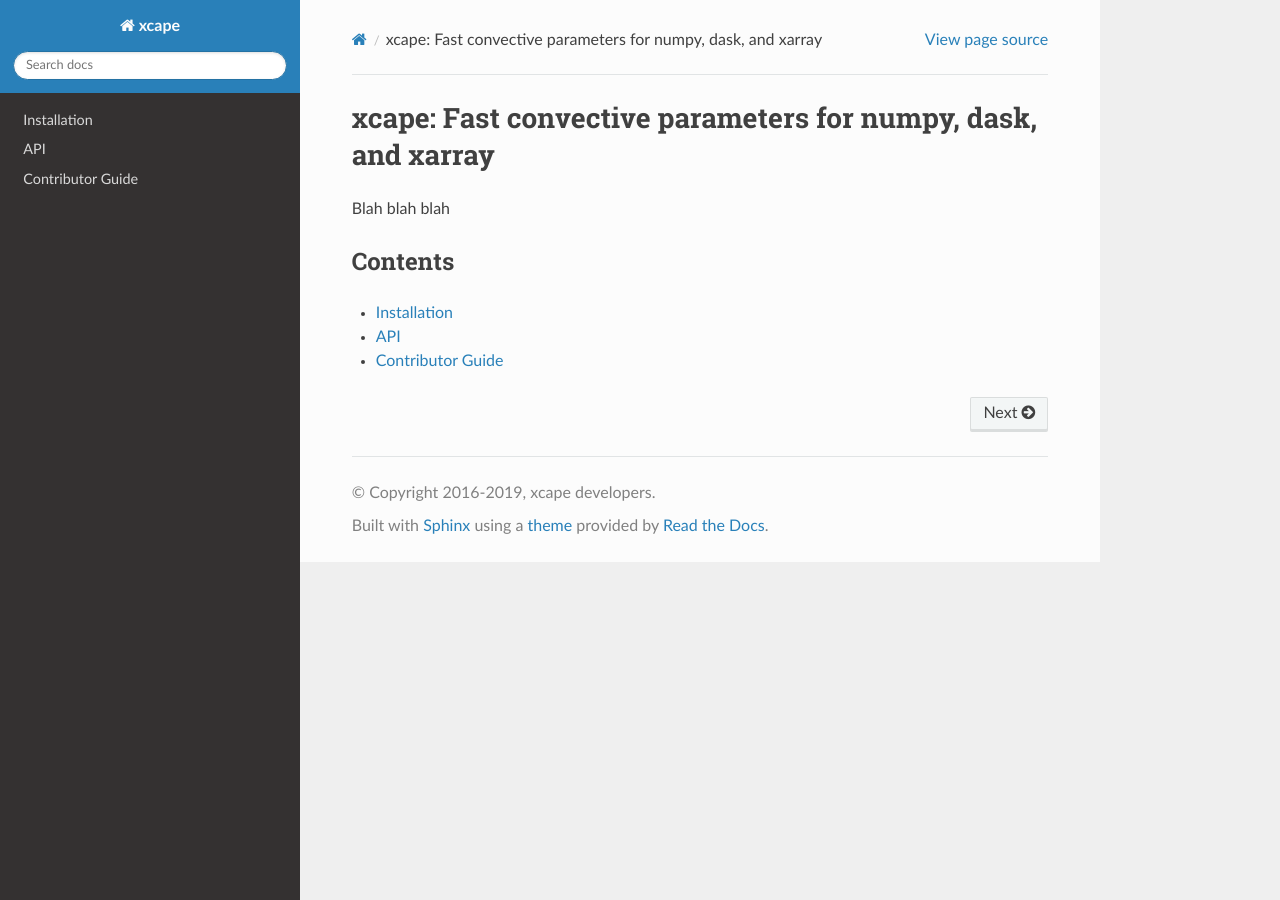
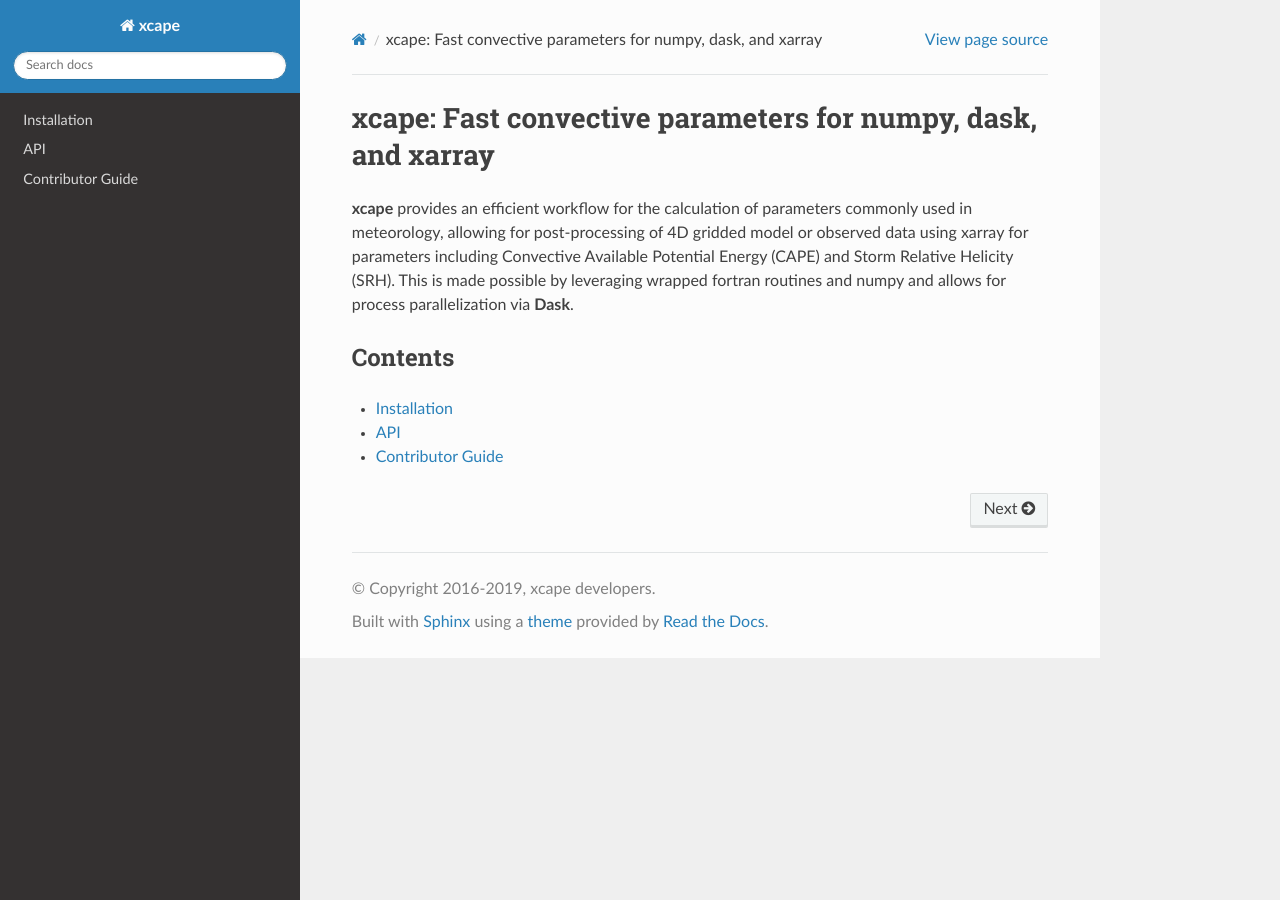
Before and after one commit to xgcm/xcape, a Sphinx documentation site: the page built from doc/index.rst, in a window 1280 px wide. Built offline with Sphinx 7.4.7 and the Read the Docs theme 2.0.0, drawn with Linux system fonts in a browser that asks for light colours.

Commit message:
changed documentation in index.rst

```diff
--- a/doc/index.rst
+++ b/doc/index.rst
@@ -1,7 +1,8 @@
 xcape: Fast convective parameters for numpy, dask, and xarray
 =============================================================
 
-Blah blah blah
+**xcape** provides an efficient workflow for the calculation of parameters commonly used in meteorology, allowing
+for post-processing of 4D gridded model or observed data using xarray for parameters including Convective Available Potential Energy (CAPE) and Storm Relative Helicity (SRH). This is made possible by leveraging wrapped fortran routines and numpy and allows for process parallelization via **Dask**.
 
 Contents
 --------
```
